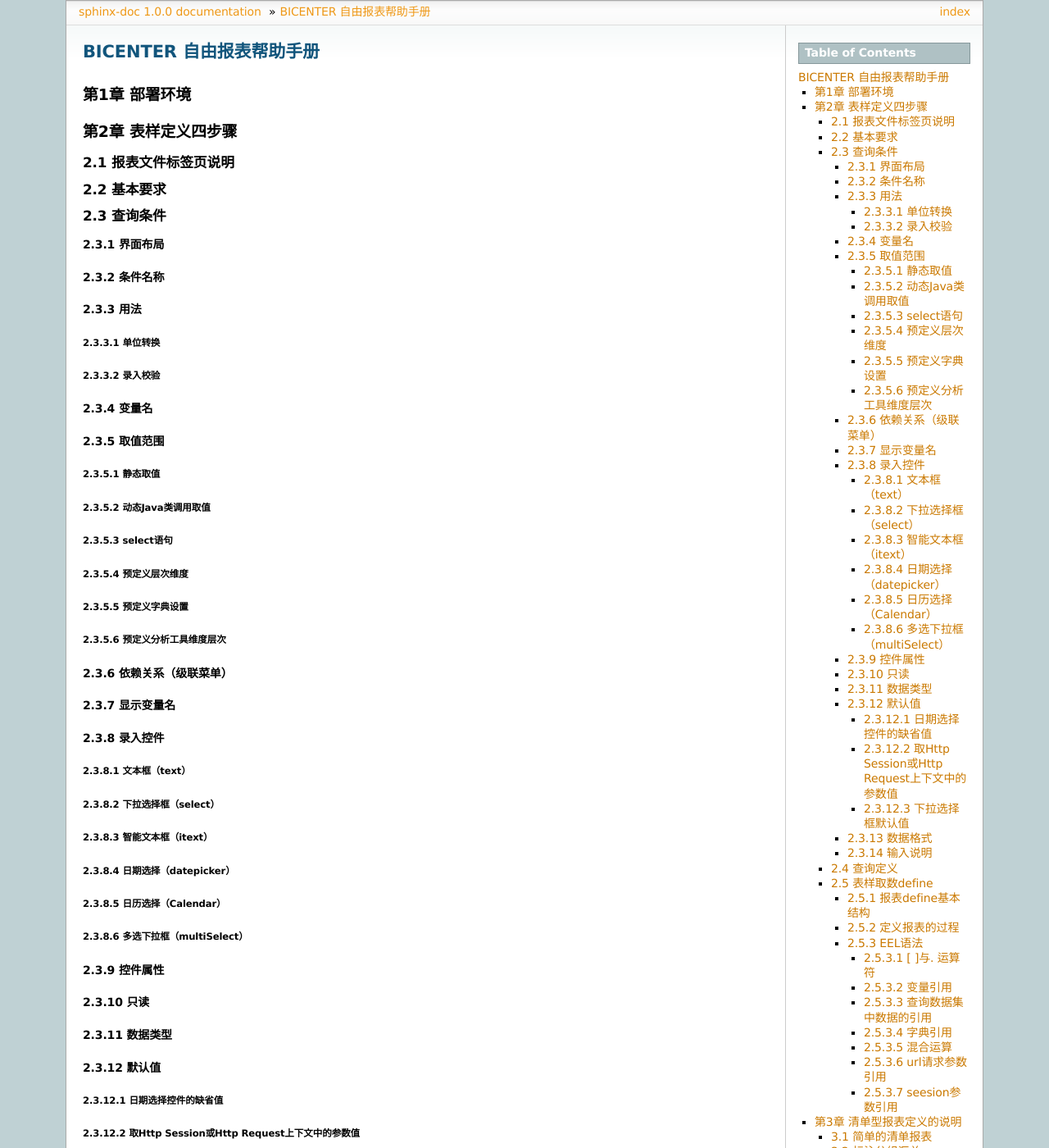
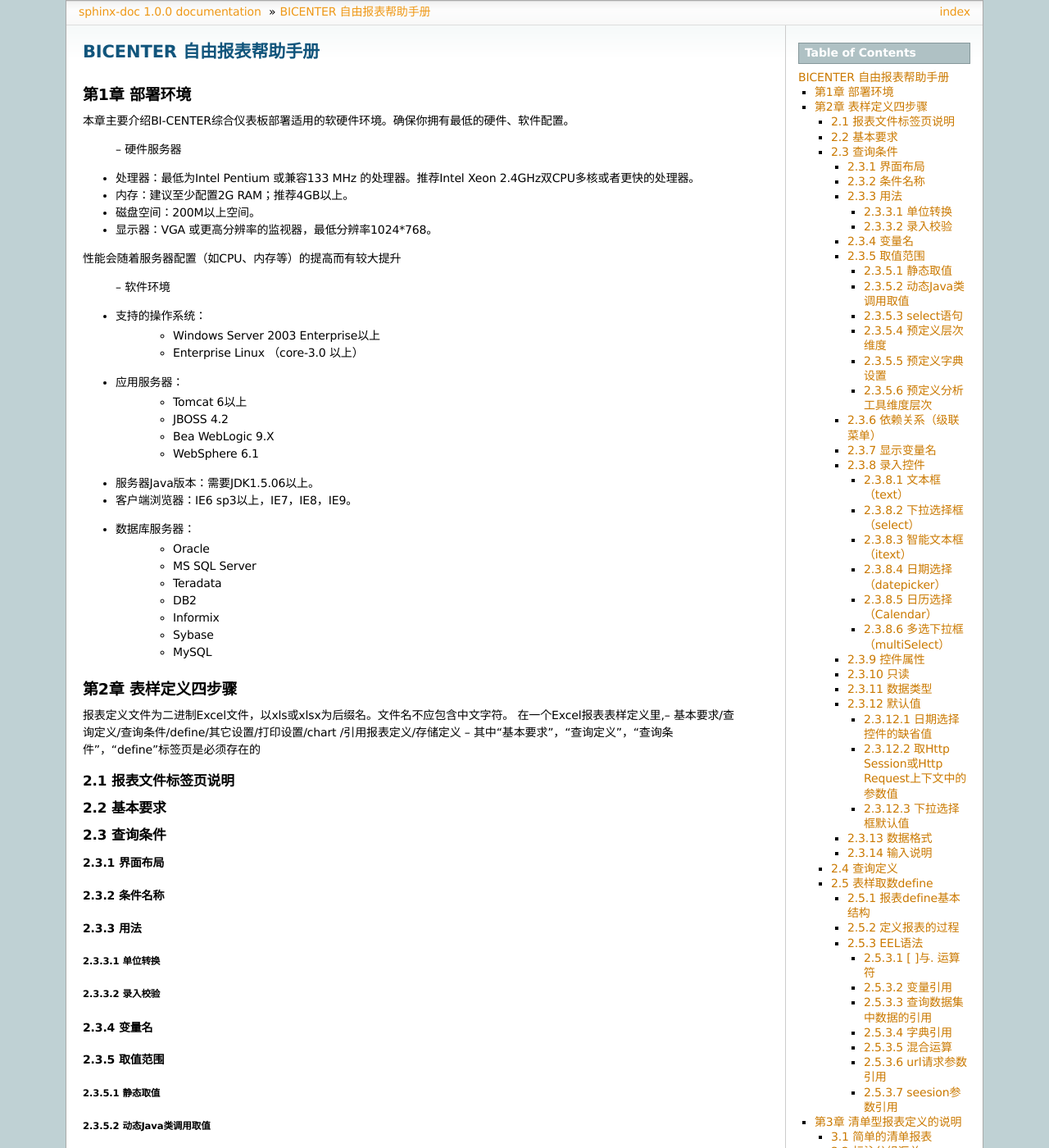
Before and after one commit to bicenter2019/bicenter-doc, a Sphinx documentation site: the page built from source/bicenter.rst, in a window 1280 px wide and 1400 px high. Shown: the whole window at 82% size. Built offline with Sphinx 7.4.7, drawn with Linux system fonts in a browser that asks for light colours.

Commit message:
Add files via upload

```diff
--- a/source/bicenter.rst
+++ b/source/bicenter.rst
@@ -4,8 +4,41 @@
 ^^^^^^^^^^^^^^^^^^^^^^^^^^^^^^^^^^
 第1章	部署环境
 -------------------
+本章主要介绍BI-CENTER综合仪表板部署适用的软硬件环境。确保你拥有最低的硬件、软件配置。
+
+ -- 硬件服务器
+* 处理器：最低为Intel Pentium 或兼容133 MHz 的处理器。推荐Intel Xeon 2.4GHz双CPU多核或者更快的处理器。
+* 内存：建议至少配置2G RAM；推荐4GB以上。
+* 磁盘空间：200M以上空间。
+* 显示器：VGA 或更高分辨率的监视器，最低分辨率1024*768。
+性能会随着服务器配置（如CPU、内存等）的提高而有较大提升
+
+ -- 软件环境
+* 支持的操作系统：
+	* Windows Server 2003 Enterprise以上
+	* Enterprise Linux （core-3.0 以上）
+* 应用服务器：
+	* Tomcat 6以上
+	* JBOSS 4.2
+	* Bea WebLogic 9.X
+	* WebSphere 6.1
+* 服务器Java版本：需要JDK1.5.06以上。
+* 客户端浏览器：IE6 sp3以上，IE7，IE8，IE9。
+* 数据库服务器：
+	* Oracle
+	* MS SQL Server
+	* Teradata
+	* DB2
+	* Informix
+	* Sybase
+	* MySQL
+
 第2章	表样定义四步骤
 -------------------------
+报表定义文件为二进制Excel文件，以xls或xlsx为后缀名。文件名不应包含中文字符。
+在一个Excel报表表样定义里,-- 基本要求/查询定义/查询条件/define/其它设置/打印设置/chart /引用报表定义/存储定义
+-- 其中“基本要求”，“查询定义”，“查询条件”，“define”标签页是必须存在的
+
 2.1	报表文件标签页说明
 ~~~~~~~~~~~~~~~~~~~~~~~~~~~
 2.2	基本要求
```
